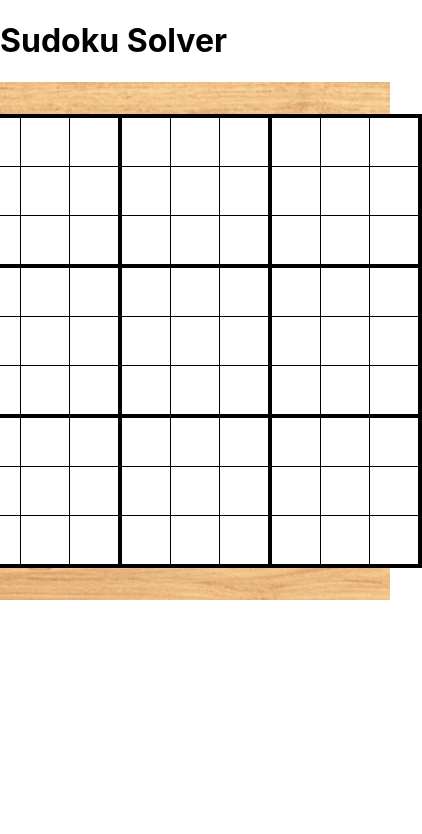
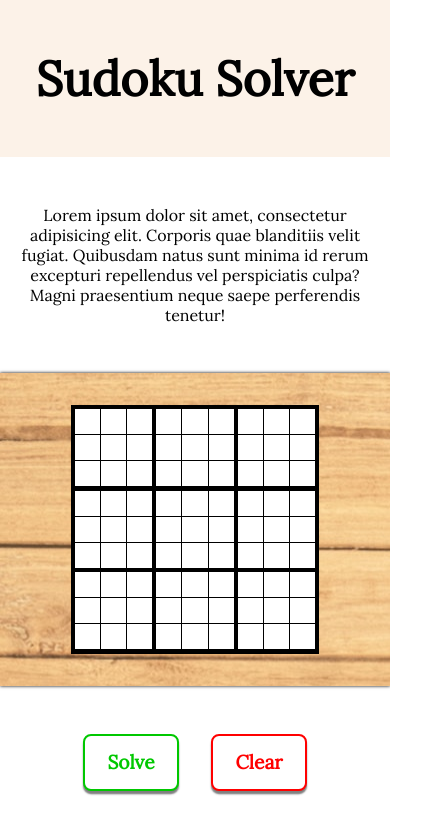
Before and after one commit to mgiann2/sudoku-solver-website, a React (Create React App) app: page / in a window 390 px wide. Shown: the top 834 px of the page, 422 px wide, since content can reach past the window. Built offline with nearby package versions, Linux system fonts and the light colour scheme.

Commit message:
Improved responsiveness and added buttons

```diff
--- a/src/App.css
+++ b/src/App.css
@@ -1,10 +1,105 @@
+@import url('https://fonts.googleapis.com/css2?family=Lora&display=swap');
+
+body {
+    font-family: 'Lora', serif;
+}
+
+button {
+    font-weight: 600;
+    font-family: 'Lora', serif;
+    border: 2px solid black;
+    border-radius: 0.5rem;
+    background-color: white;
+    width: 6rem;
+    aspect-ratio: 5 / 3;
+}
+
 .bg-wood {
     background-image: url(./Images/wood-texture.jpg);
     padding: 2rem;
+}
+
+.bg-lightbeige {
+    background-color: hsl(30, 77%, 95%);
+}
+
+.content-div {
+    margin: 0;
+    padding-top: 3rem;
+    padding-bottom: 3rem;
+    display: flex;
+    align-items: center;
+    justify-content: center;
+}
+
+.content-div h1 {
+    margin: 0;
+    font-size: 3rem;
+}
+
+.content-div p {
+    margin: 0 5%;
+    text-align: center;
 }
 
 .board-div {
     display: flex;
     align-items: center;
     justify-content: center;
+    flex-direction: column;
+    box-shadow: 0 0 0.2rem black;
 }
+
+.button-div {
+    margin: 0;
+    padding-top: 3rem;
+    padding-bottom: 3rem;
+    display: flex;
+    align-items: center;
+    justify-content: center;
+    gap: 2rem;
+}
+
+.btn-solve {
+    border-color: rgb(0, 200, 0);
+    color: rgb(0, 200, 0);
+    font-size: 1.2rem;
+    transition-duration: 0.2s;
+    box-shadow: 0 0.2rem 0.1rem rgba(0, 0, 0, 0.5);
+}
+
+.btn-solve:hover {
+    border-color: rgb(0, 200, 0);
+    color: white;
+    background-color: rgb(0, 200, 0);
+    transform: translateY(0.1rem);
+}
+
+.btn-solve:active {
+    border-color: rgb(0, 150, 0);
+    color: white;
+    background-color: rgb(0, 150, 0);
+    transform: translateY(0.2rem);
+}
+
+.btn-clear {
+    border-color: red;
+    color: red;
+    font-size: 1.2rem;
+    transition-duration: 0.2s;
+    box-shadow: 0 0.2rem 0.1rem rgba(0, 0, 0, 0.5);
+}
+
+.btn-clear:hover {
+    border-color: red;
+    color: white;
+    background-color: red;
+    transform: translateY(0.1rem);
+}
+
+.btn-clear:active {
+    border-color: rgb(205, 0, 0);
+    color: white;
+    background-color: rgb(205, 0, 0);
+    transform: translateY(0.2rem);
+}
--- a/src/App.tsx
+++ b/src/App.tsx
@@ -5,9 +5,18 @@ import SudokuBoard from './Components/SudokuBoard';
 function App() {
   return (
     <>
-        <h1>Sudoku Solver</h1>
+        <div className='content-div bg-lightbeige'>
+            <h1>Sudoku Solver</h1>
+        </div>
+        <div className='content-div'>
+            <p>Lorem ipsum dolor sit amet, consectetur adipisicing elit. Corporis quae blanditiis velit fugiat. Quibusdam natus sunt minima id rerum excepturi repellendus vel perspiciatis culpa? Magni praesentium neque saepe perferendis tenetur!</p>
+        </div>
         <div className='bg-wood board-div'>
             <SudokuBoard />
+        </div>
+        <div className='button-div'>
+            <button className='btn-solve'>Solve</button>
+            <button className='btn-clear'>Clear</button>
         </div>
     </>
   );
--- a/src/Components/SudokuBoard/index.css
+++ b/src/Components/SudokuBoard/index.css
@@ -1,3 +1,13 @@
+:root {
+    --board-width: 50%;
+}
+
+@media only screen and (max-width: 600px) {
+    :root {
+        --board-width: 75%;
+    }
+}
+
 select {
     -webkit-appearance: none;
     -moz-appearance: none;
@@ -11,9 +21,10 @@ select:focus {
 
 .sudoku-board{
     display: grid;
-    width: min-content;
-    grid-template-rows: repeat(3, min-content);
-    grid-template-columns: repeat(3, min-content);
+    width: var(--board-width);
+    aspect-ratio: 1 / 1;
+    grid-template-rows: repeat(3, 1fr);
+    grid-template-columns: repeat(3, 1fr);
     background-color: black;
     border: 2px solid black;
 }
@@ -21,9 +32,8 @@ select:focus {
 .board-subsquare {
     margin: 0;
     display: grid;
-    width: min-content;
-    grid-template-rows: repeat(3, 3rem);
-    grid-template-columns: repeat(3, 3rem);
+    grid-template-rows: repeat(3, 1fr);
+    grid-template-columns: repeat(3, 1fr);
     gap: 1px;
     background-color: black;
     border: 2px solid black;
```
